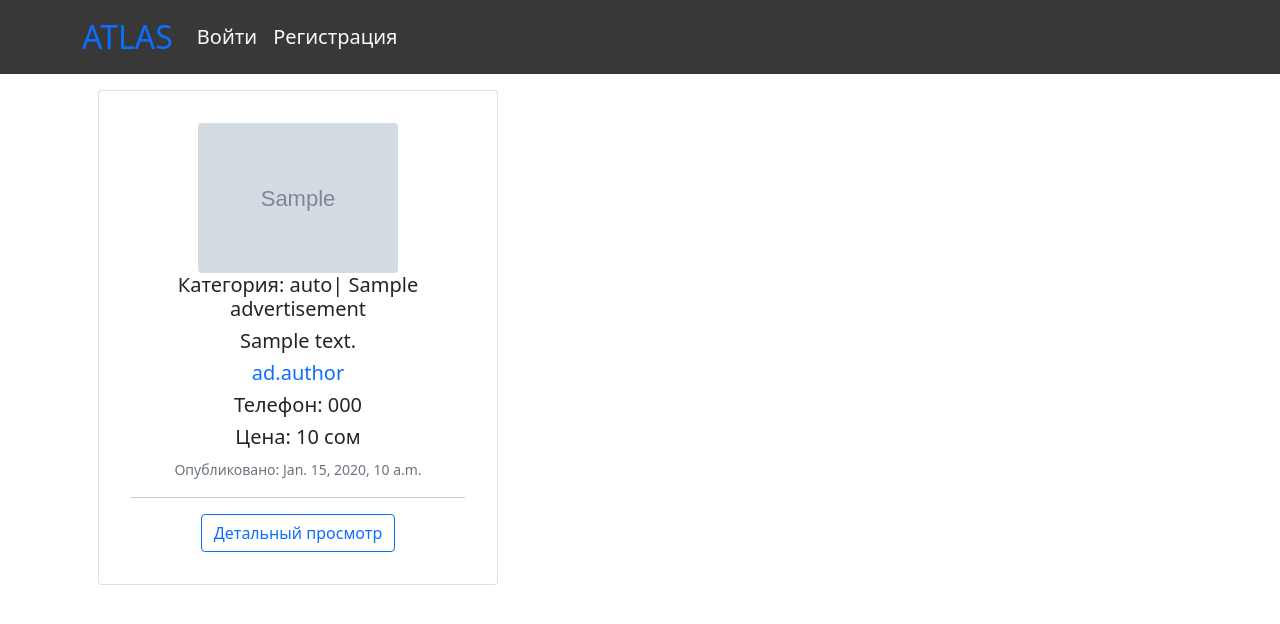
After one commit to aaimry/ex10, a Django app: page /webapp/ in a window 1280 px wide. The commit adds this page. Shown: the top 624 px of the page. Run offline with Django 4.2, Linux system fonts and the light colour scheme; tables that the repository leaves empty hold one stand-in row (values such as "Sample post"); grey boxes marked "Sample" are stand-in pictures; some libraries are stand-ins or nearby versions.

Commit message:
Исправила ошибки по мере их поступления, черновые шаблоны для СRUD

```diff
--- a/source/main/settings.py
+++ b/source/main/settings.py
@@ -120,6 +120,12 @@ USE_I18N = True
 
 USE_TZ = True
 
+
+LOGOUT_REDIRECT_URL = "webapp:advertisement_list"
+LOGIN_REDIRECT_URL = "webapp:advertisement_list"
+
+LOGIN_URL = 'accounts:login'
+
 # Static files (CSS, JavaScript, Images)
 # https://docs.djangoproject.com/en/4.0/howto/static-files/
 
--- a/source/templates/base.html
+++ b/source/templates/base.html
@@ -40,7 +40,10 @@
                             <a class="nav-link text-light fs-5" aria-current="page"
                                href="{% url 'accounts:logout' %}">{{ user.username }} | Выйти</a>
                         </li>
-
+                        <li>
+                            <a style="text-decoration: none" href="{% url 'webapp:advertisement_create' %}">Создать
+                                объявление </a>
+                        </li>
                     {% endif %}
                 {% endblock %}
             </ul>
--- /dev/null
+++ b/source/templates/partial/list.html
@@ -0,0 +1,31 @@
+{% load static %}
+<div class="container">
+    <div class="row justify-content-between">
+        {% for ad in advertisement %}
+            <div class="card m-3 p-3" style="width: 25rem;">
+                <div class="card-body text-center">
+                    {% if ad.picture %}
+                        <img class='rounded img' style="height: 150px; width: 200px;" src="{{ ad.picture.url }}"
+                             alt="...">
+                    {% else %}
+                        <img class='rounded img' style="height: 150px; width: 200px;"
+                             src="{% static 'img/no_img.jpg' %}"
+                             alt="no photo">
+                    {% endif %}
+                    <h5>Категория: {{ ad.category }}| {{ ad.title }}</h5>
+                    <h5>{{ ad.description }}</h5>
+                    <h5>
+                        <a style="text-decoration: none" href="{% url 'accounts:profile' ad.author.id %}"> ad.author</a>
+                    </h5>
+                    <h5>Телефон: {{ ad.author.phone }}</h5>
+                    <h5>Цена: {{ ad.price }} cом</h5>
+                    <p class="card-text"><small class="text-muted">Опубликовано: {{ ad.published_at }}</small></p>
+                    <hr>
+                    <a href="{% url "webapp:advertisement_detail" ad.id %}" type="button"
+                       class="btn btn-outline-primary">
+                        Детальный просмотр</a>
+                </div>
+            </div>
+        {% endfor %}
+    </div>
+</div>
--- /dev/null
+++ b/source/templates/webapp/advertisement_list.html
@@ -0,0 +1,6 @@
+{% extends 'base.html' %}
+{% block title %}Photo list{% endblock title %}
+{% block content %}
+    {% include 'partial/list.html' %}
+    </div>
+{% endblock content %}
--- a/source/webapp/forms.py
+++ b/source/webapp/forms.py
@@ -12,7 +12,7 @@ class AdvertisementCreateForm(forms.ModelForm):
 class AdvertisementApproveForm(forms.ModelForm):
     class Meta:
         model = Advertisement
-        fields = ('status', 'published_at')
+        fields = ('status',)
 
 
 class AdvertisementUpdateForm(forms.ModelForm):
--- a/source/webapp/models.py
+++ b/source/webapp/models.py
@@ -19,10 +19,10 @@ class Advertisement(models.Model):
                               default='to_moderate', verbose_name=_('Cтатус'))
     picture = models.ImageField(upload_to='pictures/', verbose_name=_('Фото'))
     price = models.PositiveIntegerField(blank=True, null=True, verbose_name=_('Цена'))
-    author = models.ForeignKey(User, on_delete=models.CASCADE, verbose_name=_('Автор'))
+    author = models.ForeignKey(User, on_delete=models.CASCADE, related_name='author', verbose_name=_('Автор'))
     created_at = models.DateTimeField(auto_now_add=True, verbose_name=_('Дата создания'))
-    updated_at = models.DateTimeField(null=True, verbose_name=_('Дата обновления'))
-    published_at = models.DateTimeField(null=True, verbose_name=_('Дата публикации'))
+    updated_at = models.DateTimeField(auto_now_add=True, verbose_name=_('Дата обновления'))
+    published_at = models.DateTimeField(auto_now=True, verbose_name=_('Дата публикации'))
     is_active = models.BooleanField(default=True)
 
     def __str__(self):
--- a/source/webapp/urls.py
+++ b/source/webapp/urls.py
@@ -6,7 +6,7 @@ from webapp.views import AdvertisementListView, AdvertisementDetailView, Adverti
 app_name = 'webapp'
 
 urlpatterns = [
-    path('ad/list', AdvertisementListView.as_view(), name='advertisement_list'),
+    path('', AdvertisementListView.as_view(), name='advertisement_list'),
     path('ad/create', AdvertisementCreateView.as_view(),name='advertisement_create'),
     path('ad/detail/<int:pk>', AdvertisementDetailView.as_view(), name='advertisement_detail'),
     path('ad/update/<int:pk>', AdvertisementUpdateView.as_view(), name='advertisement_update'),
--- a/source/webapp/views.py
+++ b/source/webapp/views.py
@@ -1,3 +1,4 @@
+from django.contrib.auth.mixins import PermissionRequiredMixin, LoginRequiredMixin
 from django.db.models import Q
 from django.utils.http import urlencode
 from django.shortcuts import redirect
@@ -51,7 +52,7 @@ class AdvertisementDetailView(DetailView):
     context_object_name = 'advertisement'
 
 
-class AdvertisementCreateView(CreateView):
+class AdvertisementCreateView(LoginRequiredMixin, CreateView):
     model = Advertisement
     form_class = AdvertisementCreateForm
     template_name = 'webapp/advertisement_create.html'
@@ -63,7 +64,7 @@ class AdvertisementCreateView(CreateView):
         return redirect('webapp:advertisement_list')
 
 
-class AdvertisementUpdateView(UpdateView):
+class AdvertisementUpdateView(PermissionRequiredMixin, UpdateView):
     model = Advertisement
     form_class = AdvertisementUpdateForm
     template_name = 'webapp/advertisement_update.html'
@@ -79,10 +80,14 @@ class AdvertisementUpdateView(UpdateView):
         advertisement.save()
         return redirect(self.success_url)
 
+    def has_permission(self):
+        return self.get_object().author == self.request.user
 
-class AdvertisementDeleteView(DeleteView):
+
+class AdvertisementDeleteView(PermissionRequiredMixin, DeleteView):
     model = Advertisement
     template_name = 'webapp/advertisement_delete.html'
+    context_object_name = 'advertisement'
 
     def get_queryset(self):
         queryset = super().get_queryset()
@@ -93,3 +98,6 @@ class AdvertisementDeleteView(DeleteView):
         self.object = self.get_object()
         self.object.adv_delete()
         return redirect('webapp:advertisement_list')
+
+    def has_permission(self):
+        return self.get_object().author == self.request.user
```
Also changed, not shown: source/templates/webapp/advertisement_create.html (added, +19 -0 lines), source/templates/webapp/advertisement_delete.html (added, +12 -0 lines), source/templates/webapp/advertisement_detail.html (added, +33 -0 lines), source/templates/webapp/advertisement_update.html (added, +18 -0 lines), source/static/img/no_img.jpg (added), source/webapp/migrations/0003_alter_advertisement_updated_at.py (added), source/webapp/migrations/0004_alter_advertisement_author_and_more.py (added).
